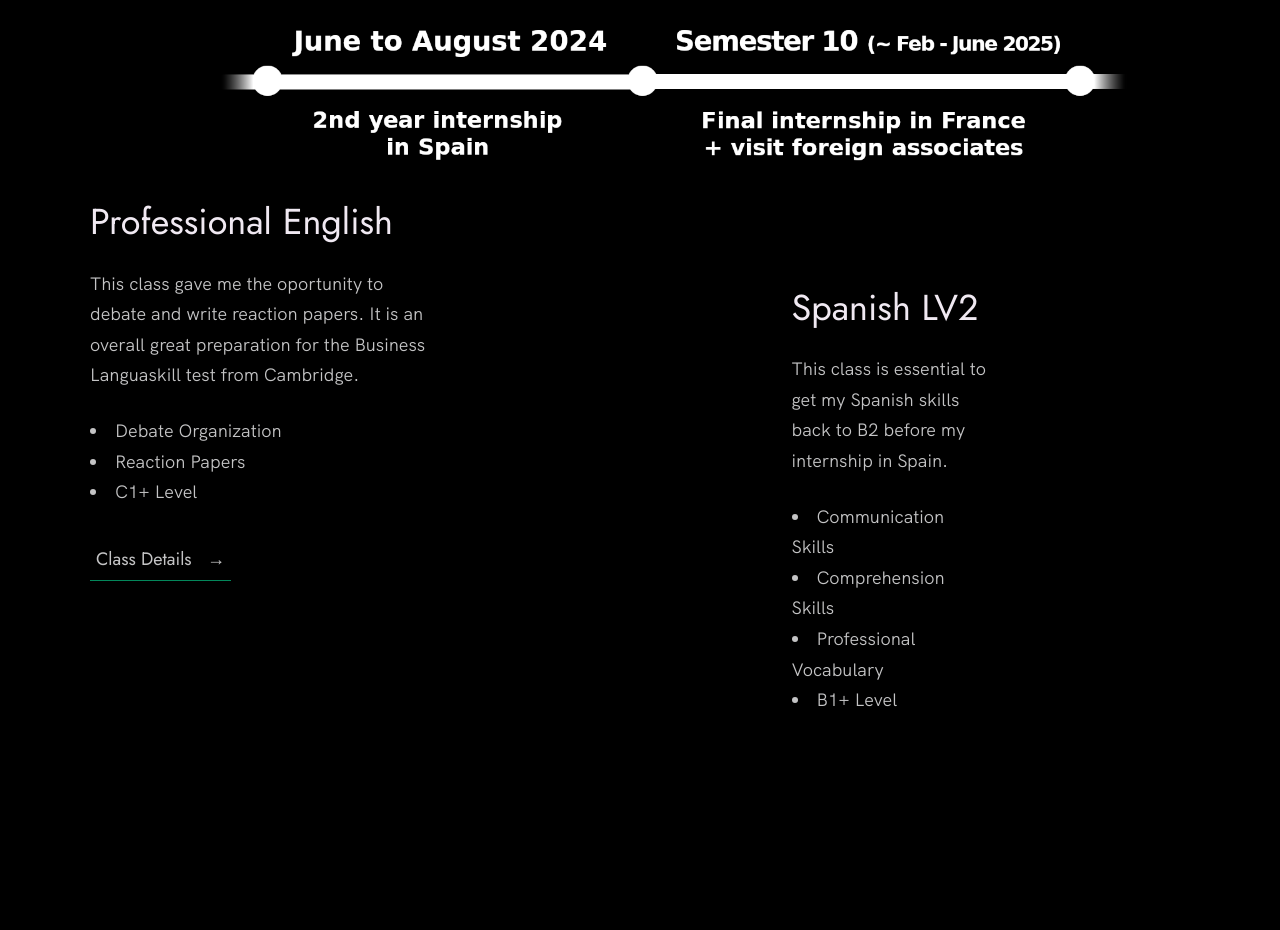
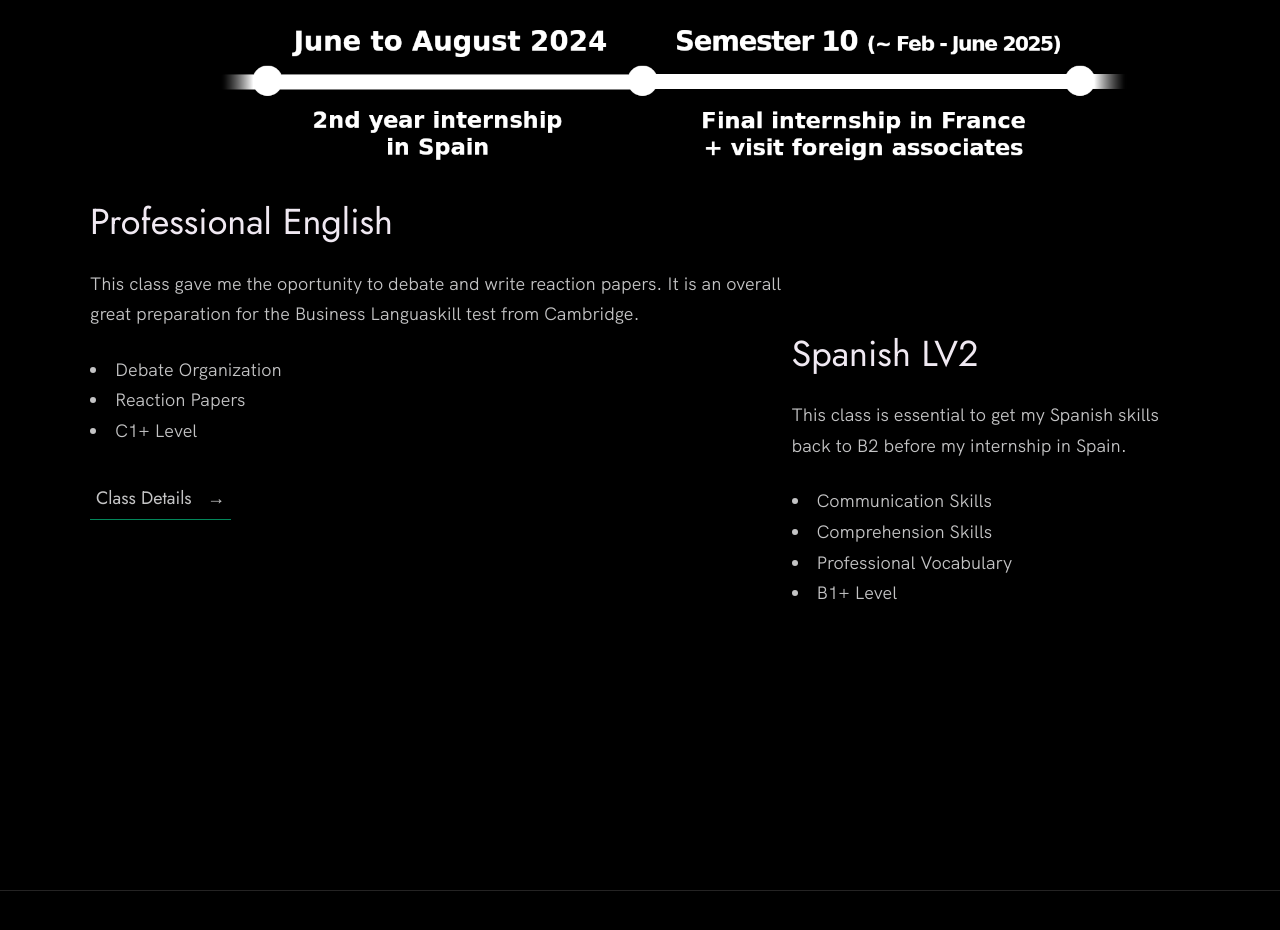
Before and after one commit to M4tt1s/eportfolio, a plain HTML site: page index.html in a window 1280 px wide. Shown: the part 3863-4793 px from the top of the page. Drawn offline with Linux system fonts and the light colour scheme.

Commit message:
Updated lang layout

```diff
--- a/index.css
+++ b/index.css
@@ -579,7 +579,7 @@ body:not(.user-is-tabbing) a:focus {
 }
 
 .inter__text {
-    flex: 0 0 50%;
+    flex: 1 1 30%;
 }
 
 .inter__list {
```
